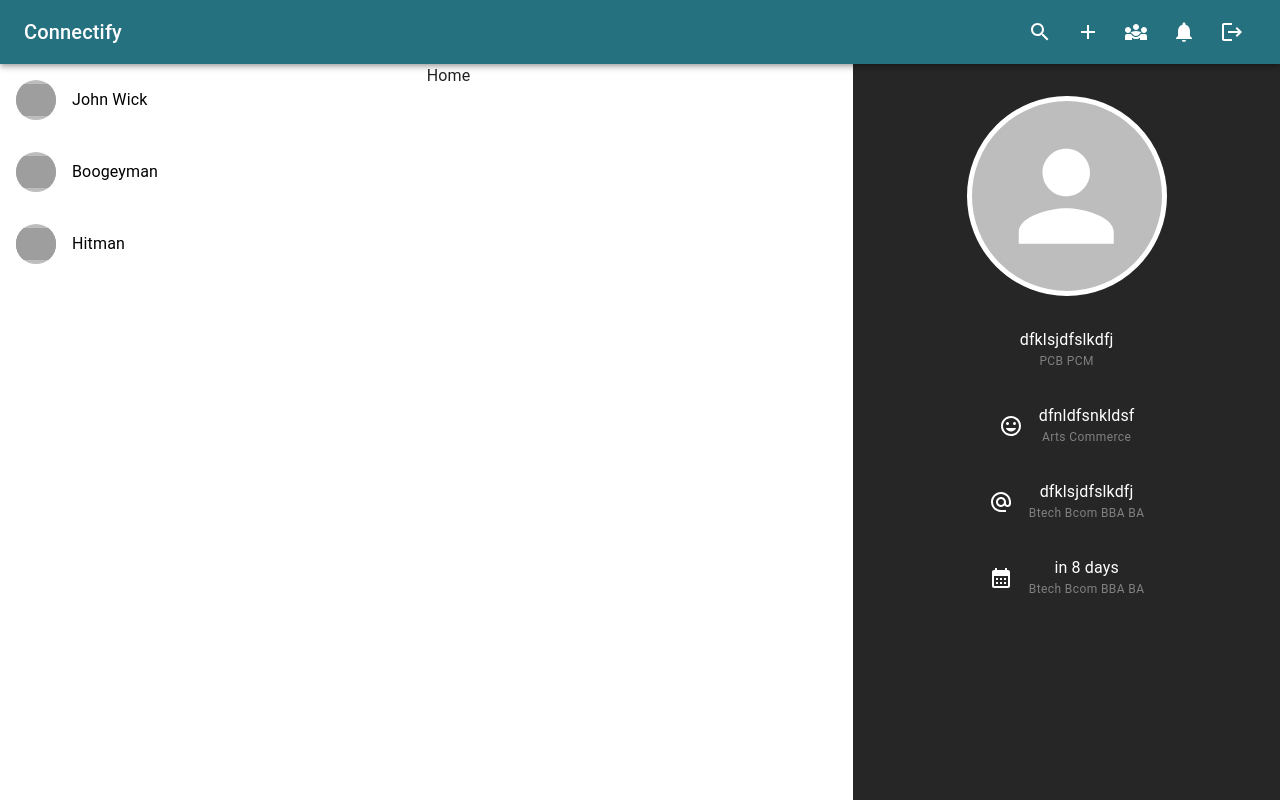
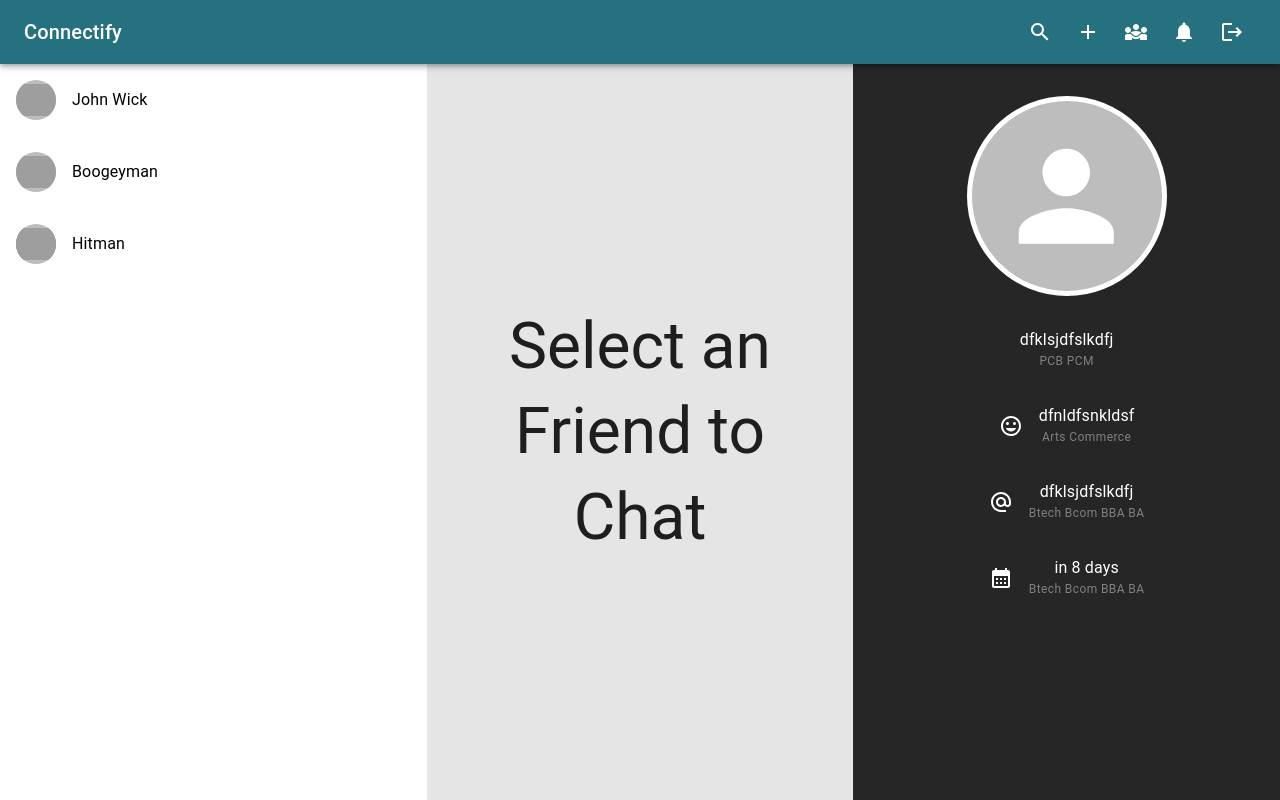
Before and after one commit to AniketKumar2729/Connectify, a React (Vite) app in the folder client/: page / in a window 1280 px wide. Built offline with nearby package versions, Linux system fonts and the light colour scheme; grey boxes are pictures that could not be loaded.

Commit message:
Simple Home Page created

```diff
--- a/client/src/pages/Home.jsx
+++ b/client/src/pages/Home.jsx
@@ -1,9 +1,14 @@
 import React from 'react'
 import AppLayout from '../components/layout/AppLayout'
+import { Box, Typography } from '@mui/material';
 
 function Home() {
-  return (
-    <div>Home</div>
+  return (<>
+  <Box sx={{display:'flex',justifyContent:'center',alignItems:'center'}} height={'100%'} bgcolor={"rgba(0,0,0,0.1)"}>
+
+    <Typography p={'2rem'} variant='h5' textAlign={'center'}   fontSize={'4rem'}> Select an Friend to Chat</Typography>
+  </Box>
+  </>
   )
 }
 
```
